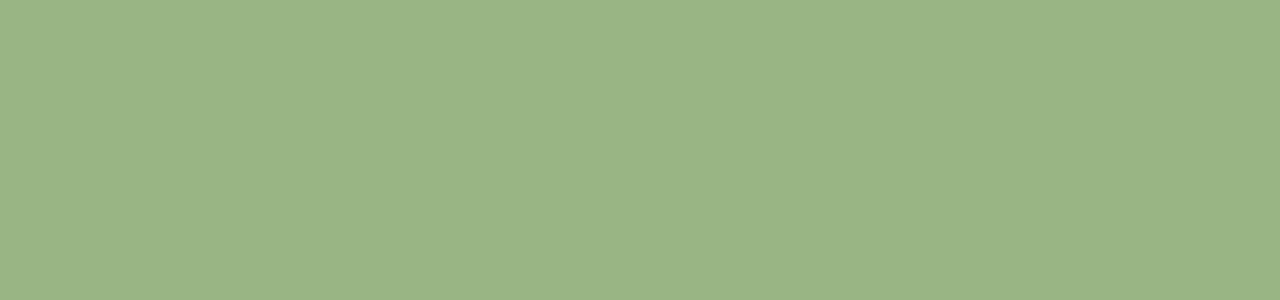
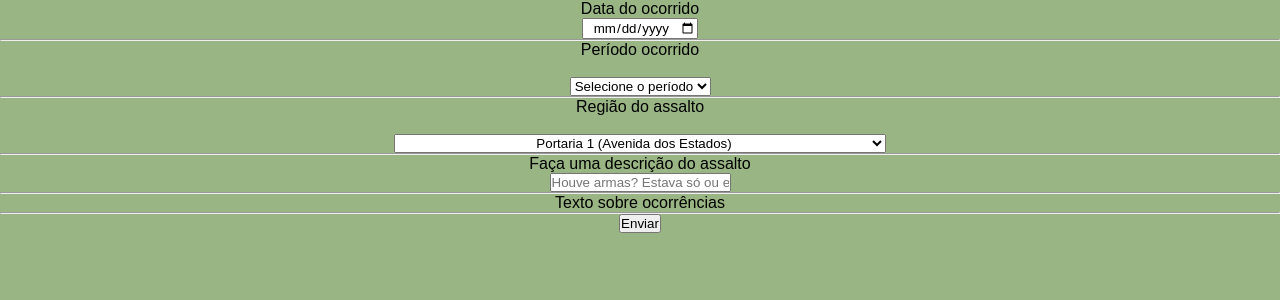
Before and after one commit to Mi-sheep/projeto_dirigido, a React (Vite) app: page /alerta in a window 1280 px wide. Before the commit this address had no page. Shown: the top 300 px of the page. Built offline with nearby package versions, Linux system fonts and the light colour scheme.

Commit message:
Troca do banco de dados teste para o definitivo, começo da elaboração dos alertas

```diff
--- /dev/null
+++ b/src/components/Alerta.jsx
@@ -0,0 +1,80 @@
+import React from 'react'
+import { useState } from 'react';
+import { useLocation } from 'react-router-dom'
+
+function Alerta() {
+
+    const location = useLocation();
+    console.log(location)
+
+    const [opcaoR, setOpcaoR] = useState('');
+
+  return (
+    <form action="">
+        <div>
+
+        <label htmlFor="data_ocorrido">Data do ocorrido</label>
+        <br />
+        <input id="data_ocorrido" type="date" />
+
+        </div>
+
+        <hr />
+
+        <div>
+
+        <p>Período ocorrido</p>
+        <br />
+        <select name="" id="periodos">
+            <option value="selecione" disabled selected>Selecione o período</option>
+            <option value="manha">Manhã</option>
+            <option value="tarde">Tarde</option>
+            <option value="noite">Noite</option>
+            <option value="madrugada">Madrugada</option>
+        </select>
+
+        </div>
+
+        <hr />
+
+        <div>
+          <p>Região do assalto</p>
+          <br />
+          <select value={opcaoR} onChange={(o) => setOpcaoR(o.target.value)} name="" id="regioes">
+            <option value="selecione" disabled selected>Selecione a região geral</option>
+            <option value="portaria1">Portaria 1 (Avenida dos Estados)</option>
+            <option value="portaria6">Portaria 6 / Rua Abolição (Entrada dos fundos / Bloco B)</option>
+            <option value="torre">Torre do Relógio / Parada do Fretado Intercampi</option>
+            <option value="caminhoc">Caminho a pé até a Estação Celso Daniel (Avenidas Industrial/Estados)</option>
+            <option value="caminhop">Caminho a pé até a Estação Prefeito Saladino (Rua Santa Adélia/Viaduto)</option>
+            <option value="trolebus">Ponto de Trólebus (Parada Itamaraty)</option>
+            <option value="dentro">Dentro das dependências do campus (Bloco A, Bloco B, R.U., Estacionamento)</option>
+            <option value="outra">Outra</option>
+          </select>
+          {opcaoR === 'outra' && (
+            <input id="outros" type="text" placeholder="Escreva a região aqui" />
+          )}
+        </div>
+
+        <hr />
+
+        <div>
+          <label htmlFor="desc">Faça uma descrição do assalto</label>
+          <br />
+          <input type="text" id="desc" placeholder='Houve armas? Estava só ou em grupo? Sofreu alguma violência? Compartilhe o que achar relevante'/>
+        </div>
+
+        <hr />
+
+        <p>Texto sobre ocorrências</p>
+
+        <hr />
+
+        <button>Enviar</button>
+
+
+    </form>
+  )
+}
+
+export default Alerta
--- a/src/components/Map.jsx
+++ b/src/components/Map.jsx
@@ -3,54 +3,68 @@ import 'leaflet/dist/leaflet.css';
 
 import styles from "../styles/Map.module.css";
 
-import { MapContainer, Marker, Popup, TileLayer } from 'react-leaflet'
+import { MapContainer, Marker, Popup, TileLayer, useMapEvents } from 'react-leaflet'
 import { Icon, divIcon } from 'leaflet';
 import MarkerClusterGroup from 'react-leaflet-cluster';
 
-import { Link } from "react-router-dom";
-
+import { Link, Navigate, useNavigate } from "react-router-dom";
 
 import { supabase } from '../createClient';
 
 function Map() {
 
-  const [locals, setLocals] = useState([])
-  console.log(locals)
+//implementação do supabase
 
-  const [alerta, setAlerta] = useState(false)
-
+  const [ocorrencia, setOcorrencia] = useState([])
+  console.log(ocorrencia)
 
   useEffect(() => {
-    fetchLocals()
+    fetchOcorrencia()
   }, [])
 
-  async function fetchLocals(){
-    const {data} = await supabase.from('local').select('*')
-    setLocals(data)
+  async function fetchOcorrencia(){
+    const {data} = await supabase.from('ocorrencias').select('*')
+    setOcorrencia(data)
 
   }
 
-  // const markers = [
-  // {
-  //   geocode: [-23.645925645072236, -46.52744301775867],
-  //   Popup: <h1 style={{color:"red"}}>Mim roubaram :(</h1>
-  // },
-  // {
-  //   geocode: [-23.643176517570094, -46.528761168383795],
-  //   Popup: <h1 style={{color:"blue"}}>Ufa, assaltei alguém :D</h1>
-  // }
-  // ];
+//ajustes do mapa
 
   const customIcon = new Icon({
     iconUrl: "https://www.pokemon.com/static-assets/content-assets/cms2/img/pokedex/full/129.png",
     iconSize: [60, 60]
-  });
+  })
+
   const customCluster = (cluster) => {
     return new divIcon({
       html: `<div class = "cluster-icon">${cluster.getChildCount()}</div>`,
       className: "custom-marker-cluster"
     })
   }
+
+  //ajuste do alerta
+  const navigate = useNavigate()
+  const [alerta, setAlerta] = useState(false)
+
+
+  function OAlerta(){
+
+    useMapEvents({
+    click(p) {
+
+      if(!alerta) return;
+
+      navigate("/alerta", {
+        state:{
+          lati: p.latlng.lat,
+          long: p.latlng.lng,
+        }
+      })
+    }
+  });
+    return null;
+  }
+
 
 
   return (
@@ -64,15 +78,17 @@ function Map() {
       url='https://tile.openstreetmap.org/{z}/{x}/{y}.png'
       />
 
+      <OAlerta />
+
       <MarkerClusterGroup
         chunkedLoading
         iconCreateFunction={customCluster}
       >
 
-        {locals.map((local) => (
-            <Marker icon ={customIcon} position={[local.local_x, local.local_y]}>
+        {ocorrencia.map((ocorrencia) => (
+            <Marker key={ocorrencia.id} icon ={customIcon} position={[ocorrencia.local_x, ocorrencia.local_y]}>
             <Popup>
-              <h2>Cosorro</h2>
+              <h2>{ocorrencia.data_ocorrido}</h2>
             </Popup>
             </Marker>
         ))
@@ -81,6 +97,8 @@ function Map() {
     </MapContainer>
 
     </div>
+
+  {/* botões de baixo */}
 
     <div>
       <Link to={"/comunidade"}>
--- a/src/createClient.js
+++ b/src/createClient.js
@@ -2,7 +2,7 @@ import { createClient } from "@supabase/supabase-js";
 
 
 export const supabase = createClient(
-    "https://lcotyxwndgscqaqzljyr.supabase.co",
+    "https://yulirjwtamtrzpjsuusn.supabase.co",
 
-    "sb_publishable_6pdjeZnGnna6nKUB-6-hMw_oHgMEH8n"
+    "sb_publishable_-x_cZw7q2BBMNSX1zOogAg_dILdirFN"
 )
--- a/src/router.jsx
+++ b/src/router.jsx
@@ -5,11 +5,13 @@ import Comunidade from "./components/Comunidade"
 import Configuracoes from "./components/Configuracoes"
 import MuralS from "./components/MuralS"
 import MuralP1 from "./components/MuralP1"
+import Alerta from "./components/Alerta"
 
 function Router(){
     return(
         <Routes>
             <Route path="/" element={<Map/>}/>
+            <Route path="/alerta" element={<Alerta/>}/>
             <Route path="/comunidade" element={<Comunidade/>}/>
             <Route path="/configuracoes" element={<Configuracoes/>}/>
             <Route path="/murals" element={<Configuracoes/>}/>
--- a/src/styles/Map.module.css
+++ b/src/styles/Map.module.css
@@ -13,7 +13,7 @@
   margin: 0 auto;
 }
 
-.cluster-icon {
+.cluster_icon {
   height: 3rem;
   width: 3rem;
   border-radius: 50%;
```
